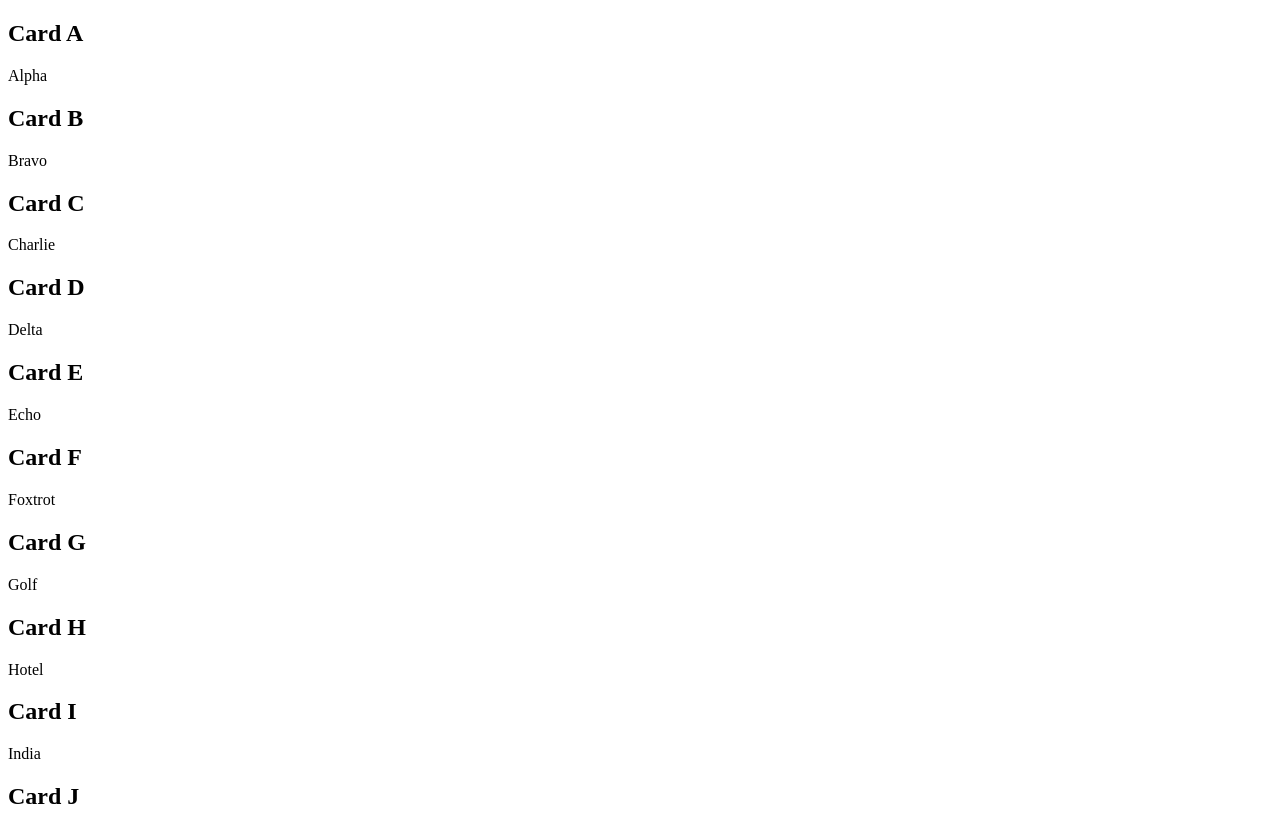
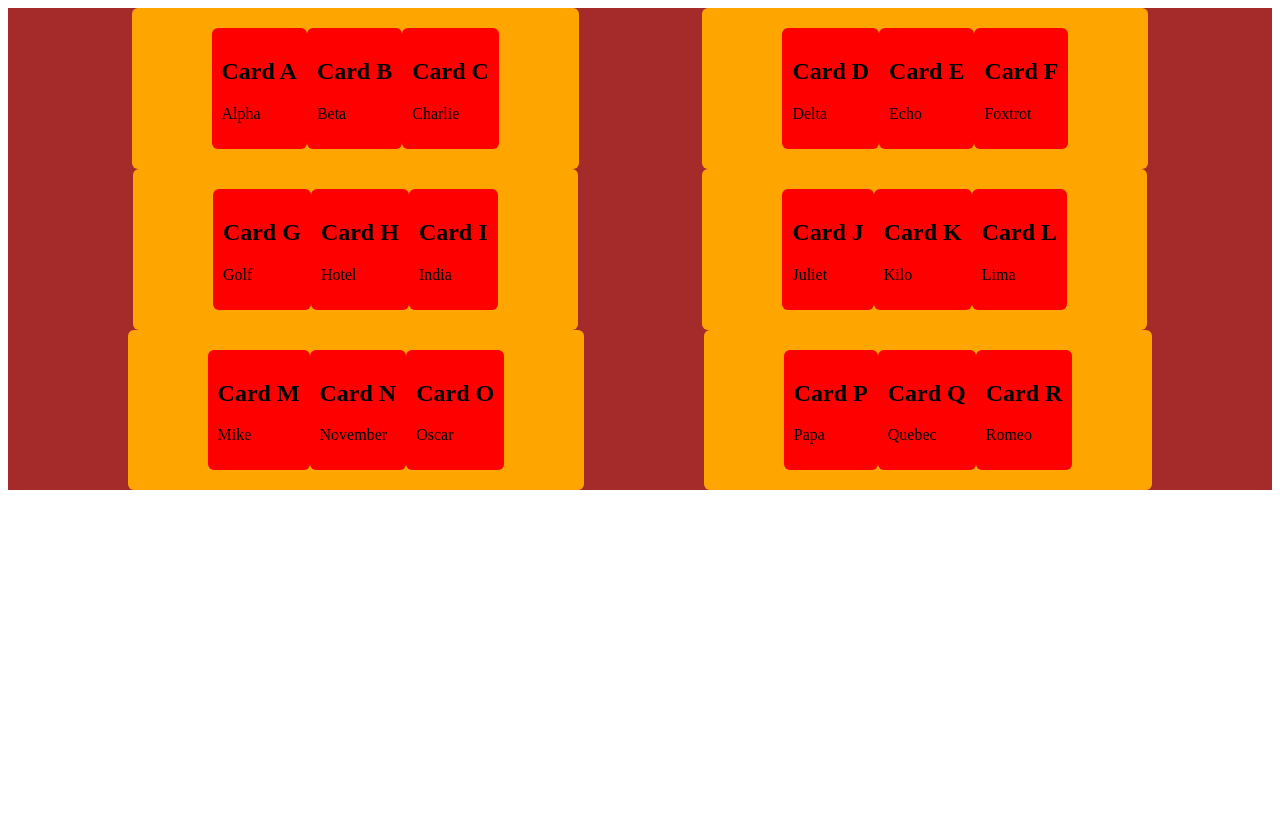
Before and after one commit to mtribbs/flexbox-practice, a plain HTML site: page index.html in a window 1280 px wide. Shown: the top 813 px of the page. Drawn offline with Linux system fonts and the light colour scheme.

Commit message:
added css and changed html

```diff
--- a/index.html
+++ b/index.html
@@ -4,21 +4,23 @@
     <meta charset="UTF-8">
     <meta http-equiv="X-UA-Compatible" content="IE=edge">
     <meta name="viewport" content="width=device-width, initial-scale=1.0">
+    <link rel="stylesheet" href="/styles/index.css">
     <title>flexbox-practice</title>
 </head>
 <body>
     <main>
-        <div class="container">
+        <div class="row">
+            <div class="container one">
                 <div class="card">
                     <div class="card__content">
                         <h2 class="card__title">Card A</h2>
-                    <p class="card__info">Alpha</p>
+                        <p>Alpha</p>
                     </div>
                 </div>
                 <div class="card">
                     <div class="card__content">
                         <h2 class="card__title">Card B</h2>
-                    <p class="card__info">Bravo</p>
+                        <p class="card__info">Beta</p>
                     </div>
                 </div>
                 <div class="card">
@@ -28,7 +30,7 @@
                     </div>
                 </div>
             </div>
-        <div class="container">
+            <div class="container two">
                 <div class="card">
                     <div class="card__content">
                         <h2 class="card__title">Card D</h2>
@@ -48,7 +50,9 @@
                     </div>
                 </div>
             </div>
-        <div class="container">
+        </div>
+        <div class="row">
+            <div class="container three">
                 <div class="card">
                     <div class="card__content">
                         <h2 class="card__title">Card G</h2>
@@ -68,7 +72,7 @@
                     </div>
                 </div>
             </div>
-        <div class="container">
+            <div class="container four">
                 <div class="card">
                     <div class="card__content">
                         <h2 class="card__title">Card J</h2>
@@ -88,7 +92,9 @@
                     </div>
                 </div>
             </div>
-        <div class="container">
+        </div>
+        <div class="row">
+            <div class="container five">
                 <div class="card">
                     <div class="card__content">
                         <h2 class="card__title">Card M</h2>
@@ -108,6 +114,27 @@
                     </div>
                 </div>
             </div>
+            <div class="container six">
+                <div class="card">
+                    <div class="card__content">
+                        <h2 class="card__title">Card P</h2>
+                        <p>Papa</p>
+                    </div>
+                </div>
+                <div class="card">
+                    <div class="card__content">
+                        <h2 class="card__title">Card Q</h2>
+                        <p class="card__info">Quebec</p>
+                    </div>
+                </div>
+                <div class="card">
+                    <div class="card__content">
+                        <h2 class="card__title">Card R</h2>
+                        <p class="card__info">Romeo</p>
+                    </div>
+                </div>
+            </div>
+        </div>
     </main>
 </body>
 </html>
--- a/styles/index.css
+++ b/styles/index.css
@@ -0,0 +1,21 @@
+
+.row {
+    background-color:brown;
+    display: flex;
+    justify-content: space-evenly;
+}
+.container {
+    background-color:orange;
+    border-radius: 6px;
+    display: flex;
+    justify-content: space-evenly;
+    padding: 20px 80px;
+}
+
+.card {
+    background-color: red;
+    border-radius: 6px;
+    padding: 10px;
+    display: flex;
+    justify-content: space-evenly;
+}
```
Lines whose indentation alone changed are shown as unchanged.
